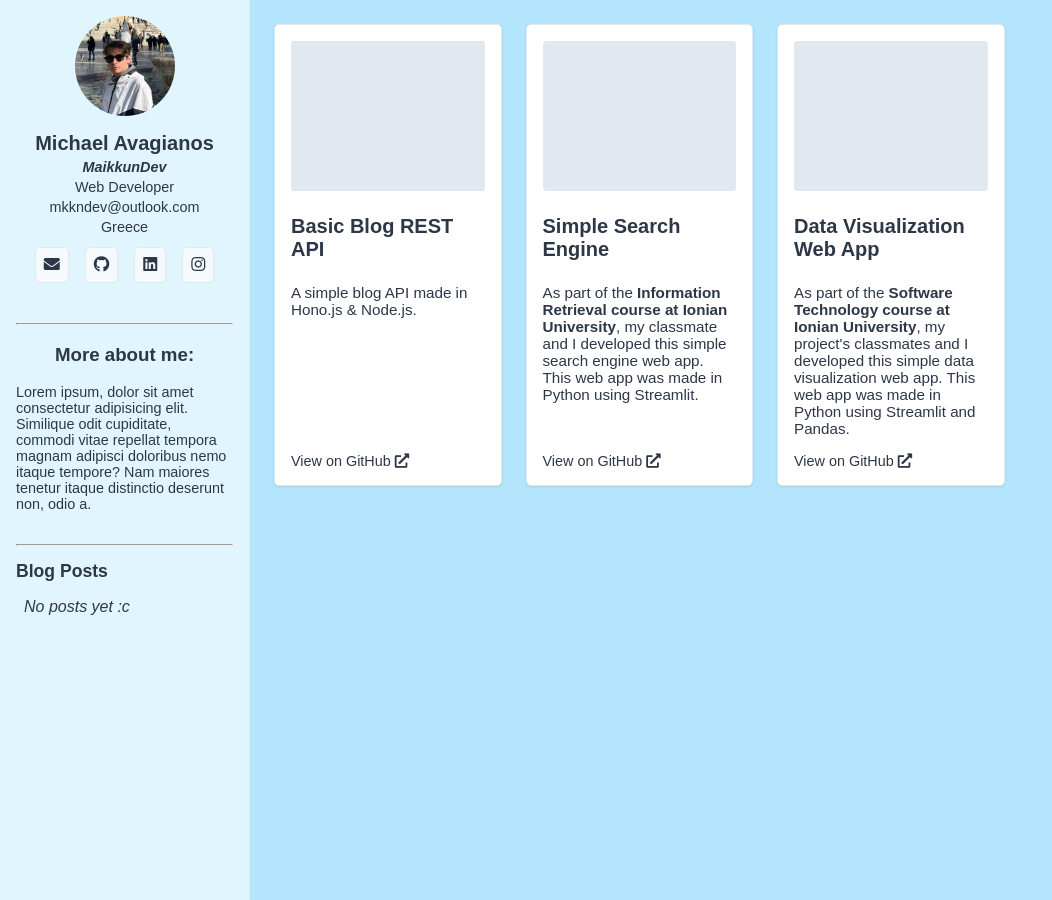
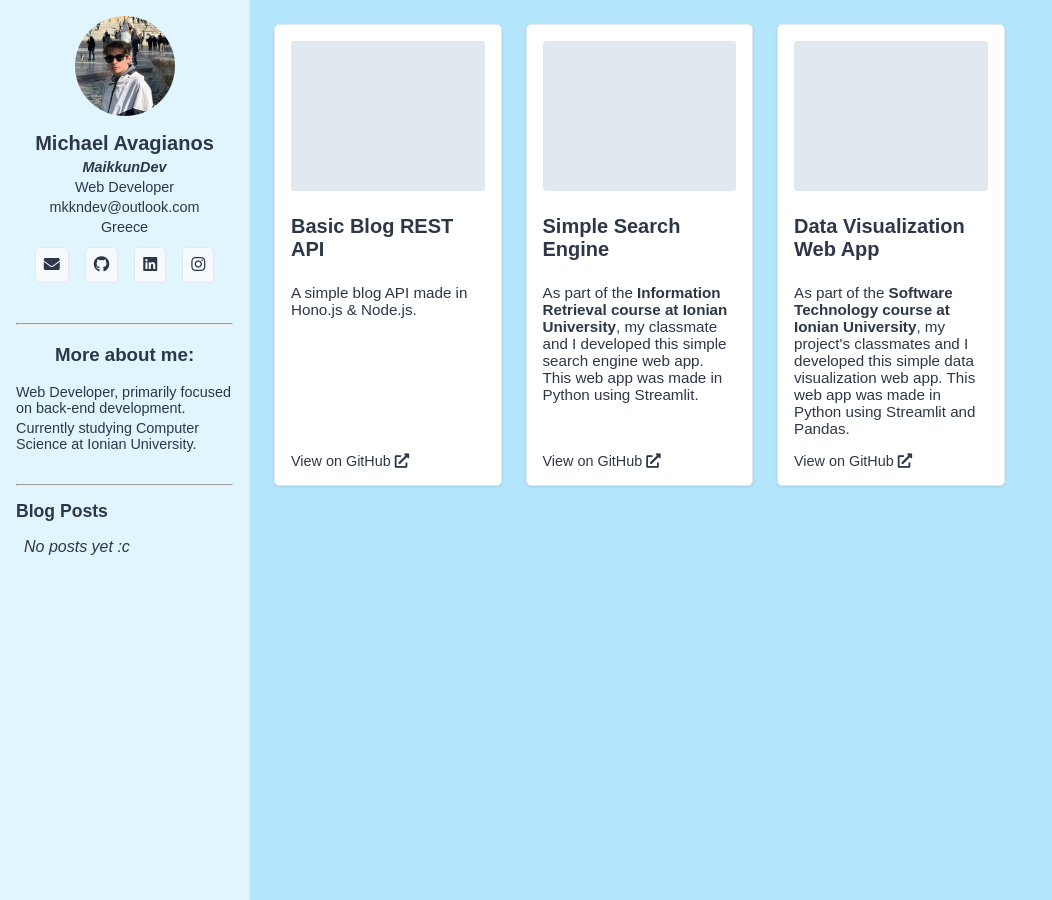
Before and after one commit to maikkundev/maikkundev.github.io, a Jekyll site: the page built from index.html, in a window 1280 px wide. Shown: the whole page, without its empty margins (0-1052 px from the left). Built offline with Jekyll 4.4.1, drawn with Linux system fonts in a browser that asks for light colours.

Commit message:
fix: use sections

```diff
--- a/_layouts/default.html
+++ b/_layouts/default.html
@@ -17,7 +17,7 @@
     <div class="wrapper">
       <!-- Sidebar -->
       <aside class="sidebar">
-        <div class="profile">
+        <section class="profile">
           <div class="avatar">
             <img src="{{ '/assets/images/pfp.jpeg' | relative_url }}" alt="A picture of me." />
           </div>
@@ -42,13 +42,13 @@
           </div>
           <hr />
           <h3>More about me:</h3>
-          <p class="more-about-me">
-            Lorem ipsum, dolor sit amet consectetur adipisicing elit. Similique odit cupiditate, commodi vitae repellat tempora magnam
-            adipisci doloribus nemo itaque tempore? Nam maiores tenetur itaque distinctio deserunt non, odio a.
-          </p>
-        </div>
+          <section class="more-about-me">
+            <p>Web Developer, primarily focused on back-end development.</p>
+            <p>Currently studying Computer Science at Ionian University.</p>
+          </section>
+        </section>
         <hr />
-        <div class="blog-posts">
+        <section class="blog-posts">
           <h2>Blog Posts</h2>
           <ul>
             {%- if site.posts.size == 0 -%}
@@ -59,7 +59,7 @@
             </li>
             {%- endfor -%} {%- endif -%}
           </ul>
-        </div>
+        </section>
       </aside>
 
       <!-- Main Content -->
```
